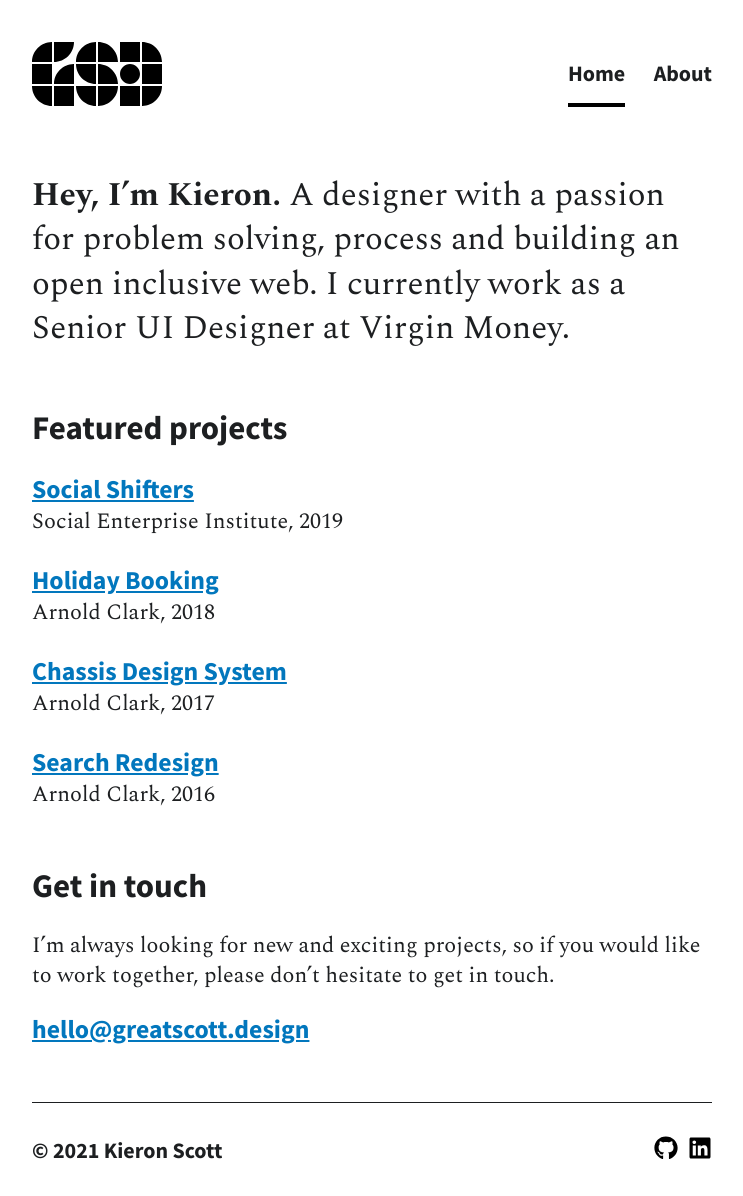
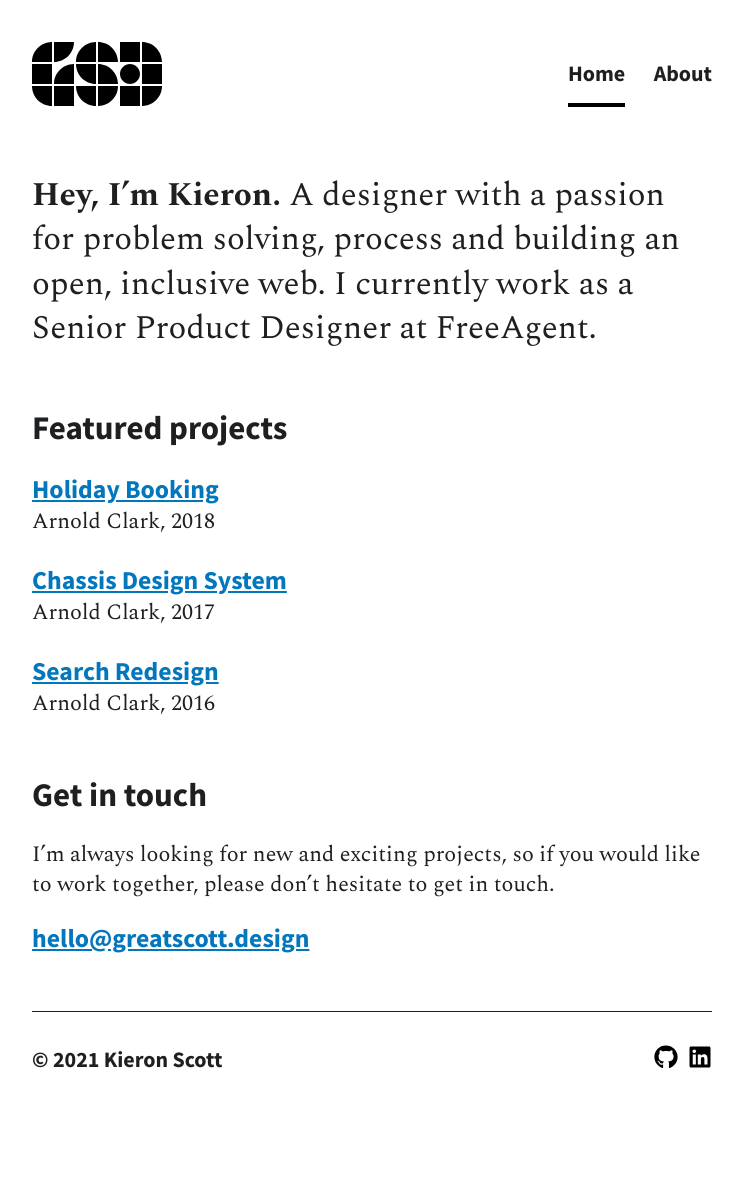
Before and after one commit to kscott7/great-scott-design, a Jekyll site: the page built from index.html, in a window 1280 px wide. Shown: the whole page, without its empty margins (268-1011 px from the left). Built offline with Jekyll 4.4.1, drawn with Linux system fonts in a browser that asks for light colours; after the commit the page ends 1105 px from its top, so only the background shows below that.

Commit message:
ADD - New job

```diff
--- a/_layouts/default.html
+++ b/_layouts/default.html
@@ -4,6 +4,7 @@
     <meta charset="utf-8">
     <meta http-equiv="X-UA-Compatible" content="IE=edge,chrome=1">
     <meta name="viewport" content="width=device-width, initial-scale=1">
+
     <meta name="description" content="{{ page.description }}">
 
     <link rel="shortcut icon" href="{{ siteurl }}/static/images/favicon.ico">
--- a/_pages/about.html
+++ b/_pages/about.html
@@ -23,6 +23,10 @@ layout: default
   <section>
     <h2>Experience</h2>
     <dl>
+      <dt>FreeAgent</dt>
+      <dd>Senior Product Designer</dd>
+      <dd>July 2021 - Present</dd>
+
       <dt>Virgin Money</dt>
       <dd>Senior UI Designer</dd>
       <dd>December 2018 - May 2021</dd>
--- a/index.html
+++ b/index.html
@@ -6,7 +6,7 @@ layout: default
 
 <main class="wrapper">
   <section>
-    <p class="big-text"><strong>Hey, I’m Kieron.</strong> A designer with a passion for problem solving, process and building an open inclusive web. I currently work as a Senior UI Designer at Virgin Money.</p>
+    <p class="big-text"><strong>Hey, I’m Kieron.</strong> A designer with a passion for problem solving, process and building an open, inclusive web. I currently work as a Senior Product Designer at FreeAgent.</p>
   </section>
 
   <section>
```
Also changed, not shown: _posts/2016-01-01-search-redesign.html (+2 -6 lines), _posts/2020-01-01-social-shifters.html (deleted, +0 -19 lines).
